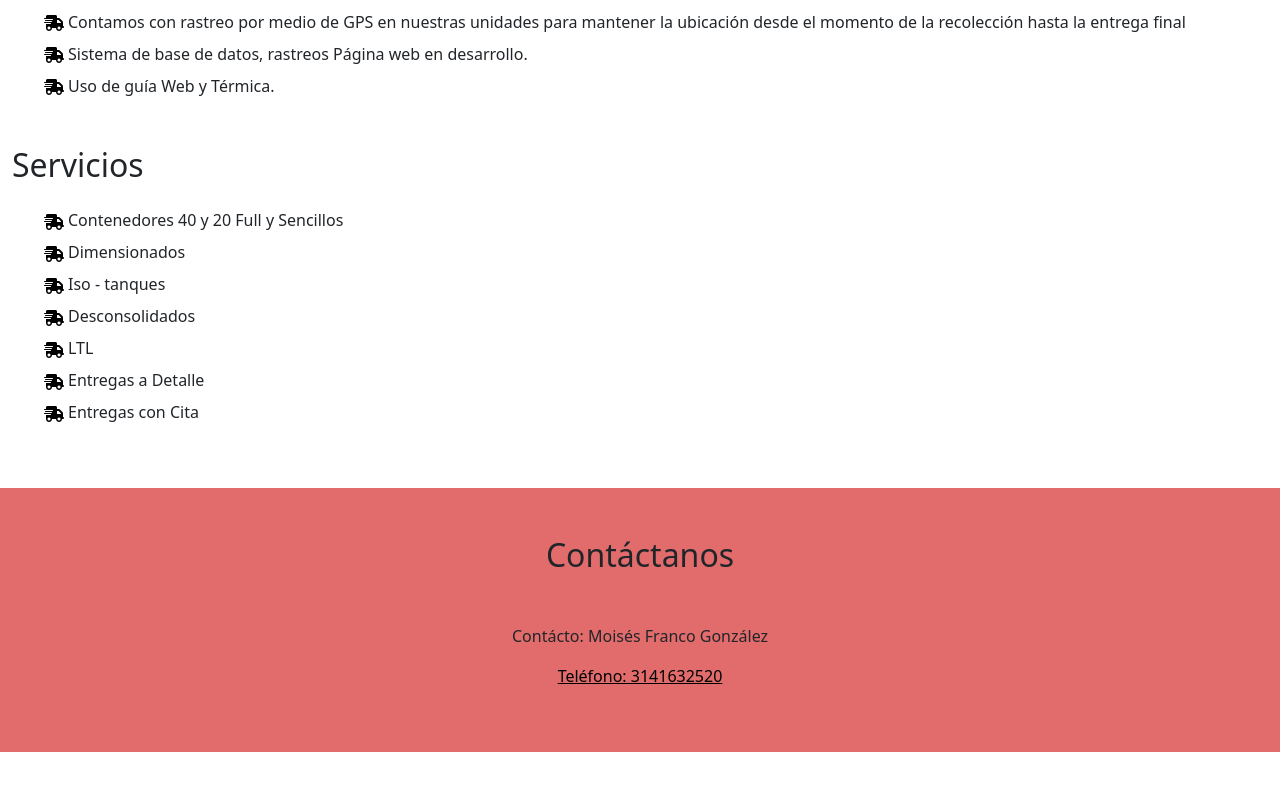
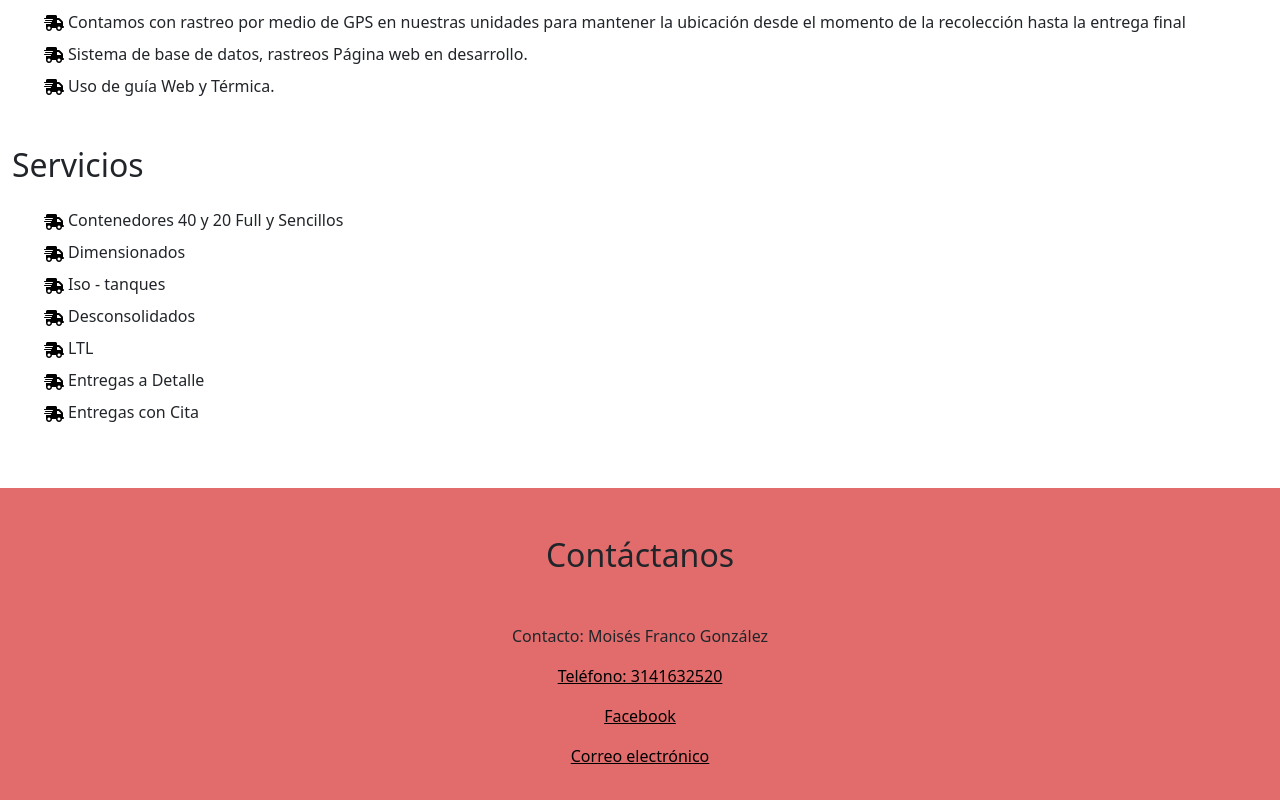
Before and after one commit to LuisEHV/Fraba, a plain HTML site: page index.html in a window 1280 px wide. Shown: the part 1351-2151 px from the top of the page. Before the commit the page ends 2103 px from the top, so only its background shows below. Drawn offline with nearby package versions, Linux system fonts and the light colour scheme.

Commit message:
correción

```diff
--- a/index.html
+++ b/index.html
@@ -169,10 +169,12 @@
       <div class="container text-dark">
         <h2>Contáctanos</h2>
 
-        <p style="align-items: center; margin-top: 50px;">
-          <p>Contácto: Moisés Franco González</p>
-          <a href="tel:3141632520" style="color: #000000;">Teléfono: 3141632520</a>
-      </p>
+        <div style="text-align: center; margin-top: 50px;">
+          <p>Contacto: Moisés Franco González</p>
+          <p><a href="tel:3141632520" style="color: #000000;">Teléfono: 3141632520</a></p>
+          <p><a href="https://www.facebook.com/profile.php?id=100064100076786" aria-label="Visitar la página de Facebook de Fraba Container" style="color: #000000;">Facebook</a></p>
+          <p><a href="mailto:fraba.container@gmail.com"  aria-label="Correo electrónico de Fraba Container" style="color: #000000;">Correo electrónico</a></p>
+      </div>
       </div>
       </footer>
 
```
Also changed, not shown: Unidades.html (+6 -4 lines).
